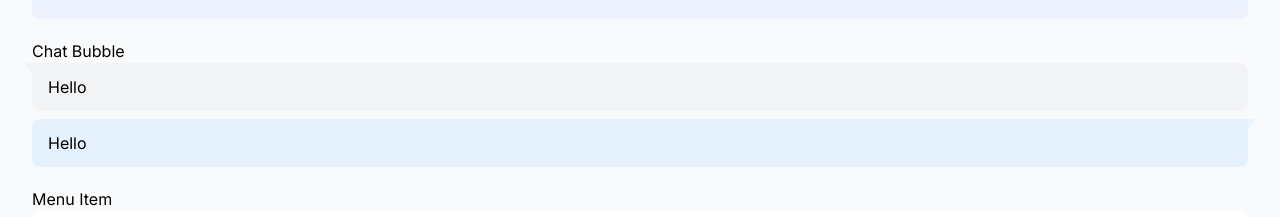
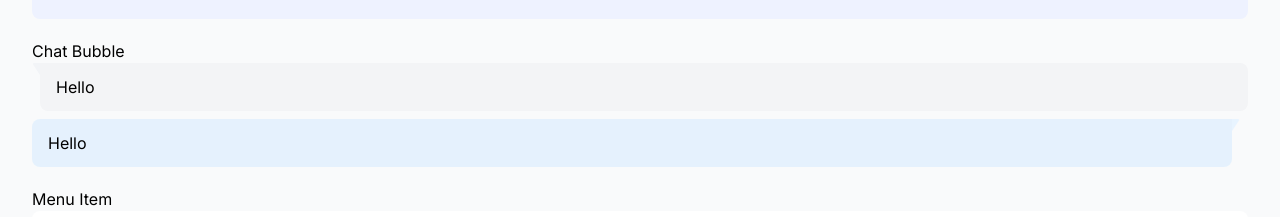
Before and after one commit to langgenius/dify-conversation, a Next.js app: page /components in a window 1280 px wide. Shown: the part 1433-1650 px from the top of the page. Built offline with nearby package versions, Linux system fonts and the light colour scheme.

Commit message:
feat: add padding

```diff
--- a/components/chat-bubble/index.tsx
+++ b/components/chat-bubble/index.tsx
@@ -10,10 +10,10 @@ interface ChatBubbleProps {
   mine?: boolean
 }
 
-const ChatBubble: FC<ChatBubbleProps> = ({ content, mine = false }) => {
+const ChatBubble: FC<ChatBubbleProps> = ({ opening_statement, content, mine = false }) => {
   return (
     <div className={cn(styles.bubble, mine ? styles.bubble_mine : styles.bubble_other)}>
-      <div></div>
+      {opening_statement && <div>{opening_statement}</div>}
       <div>{content}</div>
       <div></div>
     </div>
--- a/components/chat-bubble/style.module.scss
+++ b/components/chat-bubble/style.module.scss
@@ -2,7 +2,7 @@
   @apply flex flex-col px-4 py-3 rounded-lg;
 
   &.bubble_mine {
-    @apply relative rounded-tr-none bg-[#D1E9FF80];
+    @apply relative rounded-tr-none bg-[#D1E9FF80] mr-4;
 
     &::before {
       content: '';
@@ -13,7 +13,7 @@
     }
   }
   &.bubble_other {
-    @apply relative rounded-tl-none bg-gray-100;
+    @apply relative rounded-tl-none bg-gray-100 ml-2;
     &::before {
       top: 0;
       left: -8px;
```
